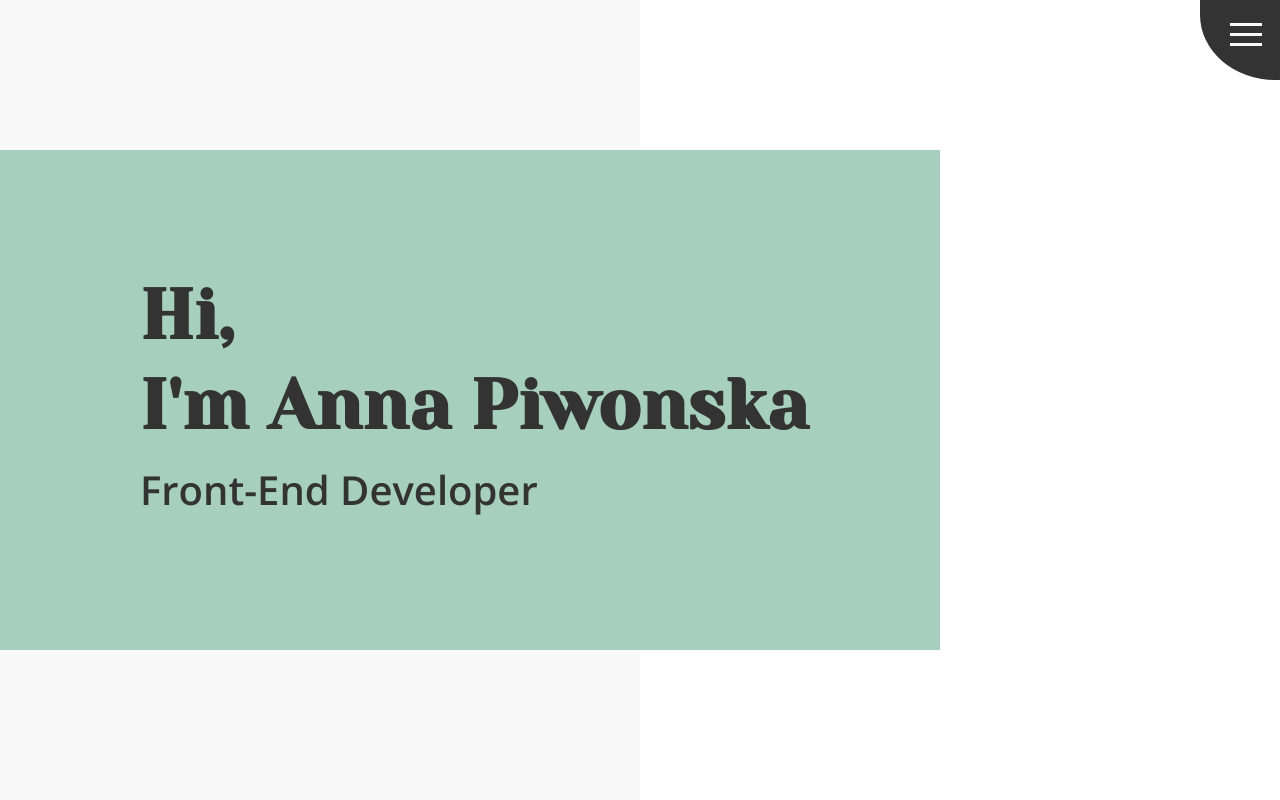
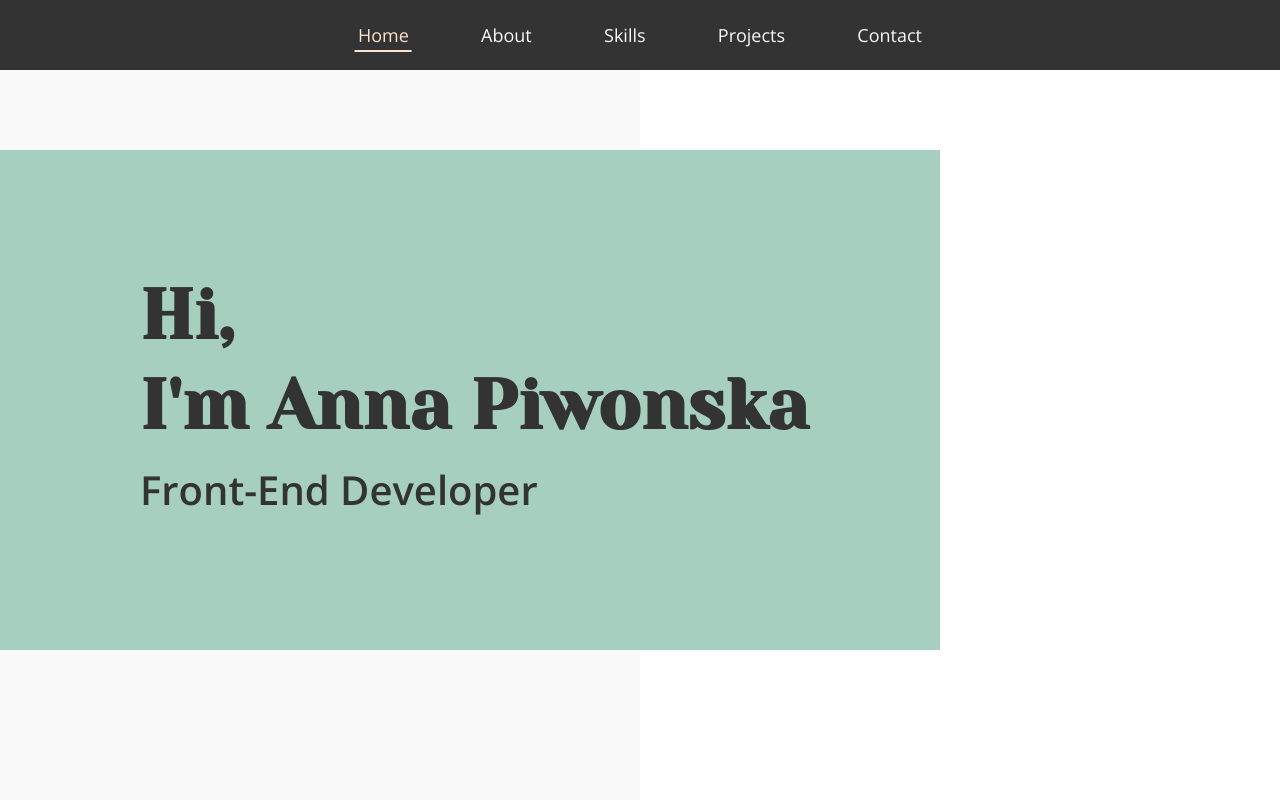
Before and after one commit to apiwonska/portfolio, a React (Create React App) app: page / in a window 1280 px wide. Shown: the top 800 px of the page. Built offline with nearby package versions, Linux system fonts and the light colour scheme.

Commit message:
Change navigation behaviour. Navbar on top

```diff
--- a/src/shared/Navigation/NavLink.tsx
+++ b/src/shared/Navigation/NavLink.tsx
@@ -7,11 +7,11 @@ type Props = {
 };
 
 const NavLink: React.FC<Props> = ({ to, children }) => (
-  <li className={styles.nav_item}>
+  <li className={styles.item}>
     <Link
       to={to}
-      className={styles.nav_link}
-      activeClass={styles.nav_link__active}
+      className={styles.link}
+      activeClass={styles.link__active}
       spy
       smooth
       offset={0}
--- a/src/shared/Navigation/Navigation.module.css
+++ b/src/shared/Navigation/Navigation.module.css
@@ -1,83 +1,103 @@
-.nav {
+.nav_container {
   position: fixed;
   top: 0;
-  right: 0;
+  left: 0;
+  font-size: 24px;
+  z-index: 10;
+}
+@media (min-width: 500px) {
+  .nav_container {
+    width: 100vw;
+    height: 7rem;
+    font-size: 1.8rem;
+  }
+}
+
+.nav_main, .nav_main__hidden {
+  position: absolute;
+  top: 0;
+  left: 0;
+  z-index: -1;
+  display: flex;
+  flex-direction: column;
+  align-items: center;
+  justify-content: center;
+  width: 100vw;
+  height: 100vh;
   background-color: #333;
   color: #F9F9F9;
-  min-width: 13rem;
-  padding: 3rem 0;
-  transition: 0.3s;
-  overflow: hidden;
-  z-index: 10;
+  transition: transform 0.2s ease-out;
 }
-@media (max-width: 1400px) {
-  .nav {
-    width: 200px;
-    font-size: 2rem;
-    height: 100vh;
+@media (min-width: 500px) {
+  .nav_main, .nav_main__hidden {
+    flex-direction: row;
+    margin: 0 auto;
+    height: 100%;
+    transition: none;
   }
 }
-@media (max-width: 500px) {
-  .nav {
-    width: 100%;
-    height: 100vh;
+.nav_main__hidden {
+  transform: translateX(-100%);
+}
+
+.hamburger {
+  display: inline-block;
+  position: absolute;
+  top: 0;
+  left: 0;
+  z-index: 1;
+  color: #F9F9F9;
+}
+
+.hamburger_bg {
+  display: inline-block;
+  position: absolute;
+  top: 0;
+  left: 0;
+  width: 150px;
+  height: 150px;
+  border-radius: 50%;
+  transform: translate(-50%, -50%);
+  background-color: #333;
+}
+.hamburger_bg__open {
+  display: none;
+}
+
+.list {
+  list-style: none;
+  display: flex;
+  flex-direction: column;
+  align-items: center;
+  opacity: 1;
+  transform: translateY(0);
+  transition: opacity transform 1s ease-out;
+}
+@media (min-width: 500px) {
+  .list {
+    flex-direction: row;
+    justify-content: space-between;
+    margin: 0 2em;
+    width: min(100%, 600px);
   }
 }
-.nav__closed {
-  position: fixed;
-  top: -5rem;
-  right: -7rem;
-  width: 15rem;
-  height: 13rem;
-  border-bottom-left-radius: 50%;
-  border-top-left-radius: 30%;
-  border-bottom-right-radius: 30%;
-  background-color: #333;
-  color: #F9F9F9;
+.list__hidden {
+  opacity: 0;
+  transform: translateY(-40%);
 }
-.nav_content {
-  opacity: 1;
-  transform: translate(0, 0);
-  transition: 0.3s 0.3s;
-}
-.nav_content__hidden {
+
+.link {
+  display: inline-block;
   opacity: 0;
-  transform: translate(0rem, -2rem);
-}
-.nav_hamburger {
-  position: fixed;
-  top: 1rem;
-  right: 1rem;
-}
-.nav_linkIcon {
-  display: block;
-  width: 3rem;
-  margin: 15rem auto 4rem;
-}
-.nav_linkIcon:visited, .nav_linkIcon:link {
-  color: #F9F9F9;
-}
-.nav_main {
-  align-self: stretch;
-  text-align: center;
-}
-.nav_list {
-  list-style: none;
-}
-.nav_item {
-  width: 100%;
-}
-.nav_link {
-  display: inline-block;
   position: relative;
   color: #F9F9F9;
-  font-size: 1.8rem;
   text-decoration: none;
-  padding: 1rem;
-  margin: 1rem 0;
-  transition: 0.4s;
+  padding: 0.5em 1em;
+  margin: 0.5em 0;
+  transform: translateY(-40%);
+  animation: animated-link 0.2s ease-out forwards;
 }
-.nav_link::after {
+.link::after {
   content: "";
   position: absolute;
   bottom: 0.5rem;
@@ -88,21 +108,32 @@
   background-color: #F9F9F9;
   transition: 0.4s;
 }
-.nav_link:visited {
+.link:visited {
   color: #F9F9F9;
 }
-.nav_link:hover {
-  color: #Fff;
+.link:hover {
+  color: #FEE2CD;
   cursor: pointer;
 }
-.nav_link:hover::after {
+.link:hover::after {
   width: calc(100% - 3rem);
-  background-color: #Fff;
+  background-color: #FEE2CD;
 }
-.nav_link__active {
-  color: #Fff;
+.link__active {
+  color: #FEE2CD;
 }
-.nav_link__active::after {
+.link__active::after {
   width: calc(100% - 3rem);
-  background-color: #Fff;
+  background-color: #FEE2CD;
 }
+
+@keyframes animated-link {
+  from {
+    opacity: 0;
+    transform: translateY(-40%);
+  }
+  to {
+    opacity: 1;
+    transform: translateY(0);
+  }
+}
--- a/src/shared/Navigation/Navigation.module.scss
+++ b/src/shared/Navigation/Navigation.module.scss
@@ -1,91 +1,107 @@
 @use '../../styles/variables'as *;
 
-.nav {
+.nav_container {
   position: fixed;
   top: 0;
-  right: 0;
+  left: 0;
+  font-size: 24px;
+  z-index: 10;
+
+  @media (min-width: 500px) {
+    width: 100vw;
+    height: 7rem;
+    font-size: 1.8rem;
+  }
+}
+
+.nav_main {
+  position: absolute;
+  top: 0;
+  left: 0;
+  z-index: -1;
+  display: flex;
+  flex-direction: column;
+  align-items: center;
+  justify-content: center;
+  width: 100vw;
+  height: 100vh;
   background-color: get-color(neutrals-black);
   color: get-color(neutrals-white);
-  min-width: 13rem;
-  padding: 3rem 0;
-  transition: .3s;
-  overflow: hidden;
-  z-index: 10;
+  transition: transform .2s ease-out;
 
-  @media (max-width: 1400px) {
-    width: 200px;
-    font-size: 2rem;
-    height: 100vh;
+  @media (min-width: 500px) {
+    flex-direction: row;
+    margin: 0 auto;
+    height: 100%;
+    transition: none;
   }
 
-  @media (max-width: 500px) {
-    width: 100%;
-    height: 100vh;
+  &__hidden {
+    @extend .nav_main;
+    transform: translateX(-100%);
+  }
 }
 
-  &__closed {
-    position: fixed;
-    top: -5rem;
-    right: -7rem;
-    width: 15rem;
-    height: 13rem;
-    border-bottom-left-radius: 50%;
-    border-top-left-radius: 30%;
-    border-bottom-right-radius: 30%;
-    background-color: get-color(neutrals-black);
+.hamburger {
+  display: inline-block;
+  position: absolute;
+  top: 0;
+  left: 0;
+  z-index: 1;
   color: get-color(neutrals-white);
 }
 
-  &_content {
-    opacity: 1;
-    transform: translate(0, 0);
-    transition: .3s .3s;
-  }
+.hamburger_bg {
+  display: inline-block;
+  position: absolute;
+  top: 0;
+  left: 0;
+  width: 150px;
+  height: 150px;
+  border-radius: 50%;
+  transform: translate(-50%, -50%);
+  background-color: get-color(neutrals-black);
 
-  &_content__hidden {
-    opacity: 0;
-    transform: translate(0rem, -2rem);
-  }
-
-  &_hamburger {
-    position: fixed;
-    top: 1rem;
-    right: 1rem;
-  }
-
-  &_linkIcon {
-    display: block;
-    width: 3rem;
-    margin: 15rem auto 4rem;
-
-    &:visited,
-    &:link {
-      color: get-color(neutrals-white);
+  &__open {
+    display: none;
   }
 }
 
-  &_main {
-    align-self: stretch;
-    text-align: center;
+.list {
+  list-style: none;
+  display: flex;
+  flex-direction: column;
+  align-items: center;
+  opacity: 1;
+  transform: translateY(0);
+  transition: opacity transform 1s ease-out;
+
+  @media (min-width: 500px) {
+    flex-direction: row;
+    justify-content: space-between;
+    margin: 0 2em;
+    width: min(100%, 600px);
   }
 
-  &_list {
-    list-style: none;
+  &__hidden {
+    opacity: 0;
+    transform: translateY(-40%);
+  }
 }
 
-  &_item {
-    width: 100%;
-  }
+.item {}
 
-  &_link {
+.link {
   display: inline-block;
+  opacity: 0;
   position: relative;
   color: get-color(neutrals-white);
-    font-size: 1.8rem;
   text-decoration: none;
-    padding: 1rem;
-    margin: 1rem 0;
-    transition: .4s;
+  padding: 0.5em 1em;
+  margin: .5em 0;
+  transform: translateY(-40%);
+  animation: animated-link .2s ease-out forwards;
+  // animation: name duration timing-function delay iteration-count direction fill-mode;
 
   &::after {
     content: "";
@@ -121,9 +137,16 @@
       background-color: get-color(secondary);
     }
   }
+}
 
+@keyframes animated-link {
+  from {
+    opacity: 0;
+    transform: translateY(-40%);
+  }
 
-
-
+  to {
+    opacity: 1;
+    transform: translateY(0);
   }
 }
--- a/src/shared/Navigation/index.tsx
+++ b/src/shared/Navigation/index.tsx
@@ -1,36 +1,49 @@
 import { useState, useEffect, useRef } from 'react';
 import { Fade as Hamburger } from 'hamburger-react';
-import Icon, { iconEnum } from 'assets/Icon';
+// import Icon, { iconEnum } from 'assets/Icon';
 import NavLink from './NavLink';
 
 import styles from './Navigation.module.css';
 
 const Navigation: React.FC = () => {
   const [isOpen, setOpen] = useState(false);
-  const [largeScreen, setLargeScreen] = useState<boolean | null>(null);
+  const [smallScreen, setSmallScreen] = useState<boolean | null>(null);
   const navRef = useRef<HTMLDivElement>(null);
 
   useEffect(() => {
     const setScreen = () => {
-      const isLargeScreen = window.innerWidth >= 1400;
-      if (largeScreen !== isLargeScreen) {
-        setOpen(!!isLargeScreen);
-        setLargeScreen(isLargeScreen);
+      if (window.matchMedia('(max-width: 500px)').matches) {
+        setSmallScreen(true);
+        setOpen(false);
+      } else {
+        setSmallScreen(false);
+        setOpen(true);
       }
     };
 
-    if (largeScreen === null) setScreen();
+    setScreen();
     window.addEventListener('resize', setScreen);
-
     return () => {
       window.removeEventListener('resize', setScreen);
     };
-  });
+  }, []);
+
+  useEffect(() => {
+    document.body.style.overflow = isOpen && smallScreen ? 'hidden' : 'unset';
+    // console.log(isOpen, smallScreen);
+  }, [isOpen, smallScreen]);
 
   return (
-    <div className={isOpen ? styles.nav : styles.nav__closed} ref={navRef}>
-      {!largeScreen && (
-        <div className={styles.nav_hamburger}>
+    <div
+      // className={isOpen ? styles.nav_container : styles.nav_container__closed}
+      className={styles.nav_container}
+      ref={navRef}
+    >
+      {smallScreen && (
+        <div className={styles.hamburger}>
+          <div
+            className={isOpen ? styles.hamburger_bg__open : styles.hamburger_bg}
+          />
           <Hamburger
             toggled={isOpen}
             toggle={setOpen}
@@ -41,24 +54,23 @@ const Navigation: React.FC = () => {
         </div>
       )}
 
-      <div className={isOpen ? styles.nav_content : styles.nav_content__hidden}>
-        <a
+      <nav className={isOpen ? styles.nav_main : styles.nav_main__hidden}>
+        <ul className={isOpen ? styles.list : styles.list__hidden}>
+          <NavLink to="home">Home</NavLink>
+          <NavLink to="about">About</NavLink>
+          <NavLink to="skills">Skills</NavLink>
+          <NavLink to="projects">Projects</NavLink>
+          <NavLink to="contact">Contact</NavLink>
+        </ul>
+
+        {/* <a
           href="https://github.com/apiwonska"
-          className={styles.nav_linkIcon}
+          className={styles.linkIcon}
           aria-label="go to Anna Piwonska Github Page"
         >
           <Icon name={iconEnum.Github} />
-        </a>
-        <nav className={styles.nav_main}>
-          <ul className={styles.nav_list}>
-            <NavLink to="home">Home</NavLink>
-            <NavLink to="about">About</NavLink>
-            <NavLink to="skills">Skills</NavLink>
-            <NavLink to="projects">Projects</NavLink>
-            <NavLink to="contact">Contact</NavLink>
-          </ul>
-        </nav>
-      </div>
+        </a> */}
+      </nav>
     </div>
   );
 };
```
Lines whose indentation alone changed are shown as unchanged.
